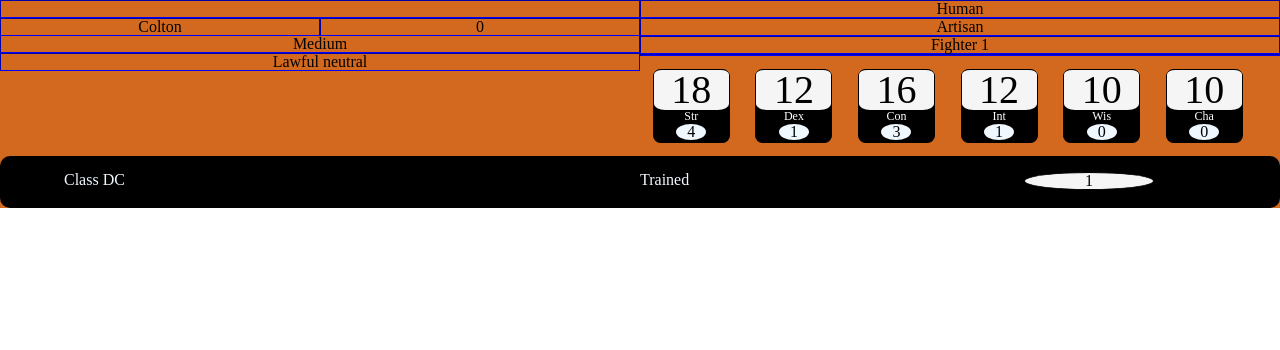
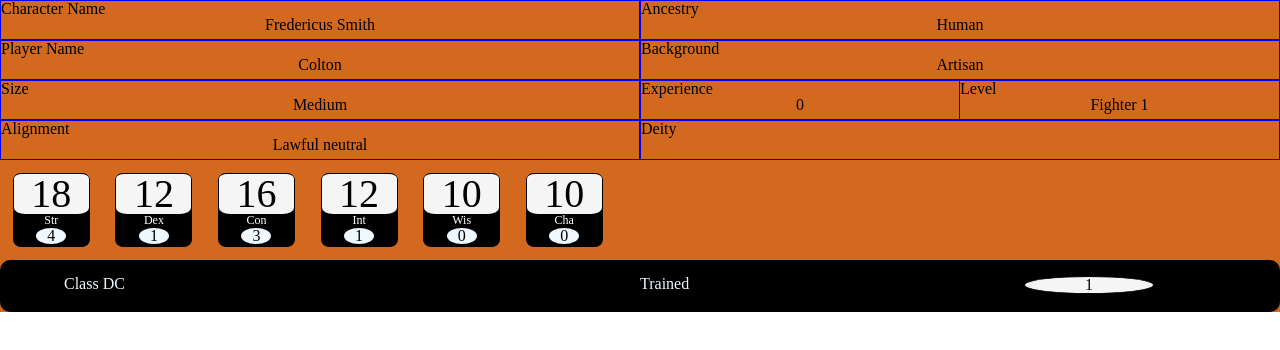
Before and after one commit to checol70/rpgcharacter.com, a React (Create React App) app in the folder rpgcharacter.com/: page / in a window 1280 px wide. Shown: the top 350 px of the page. Built offline with nearby package versions, Linux system fonts and the light colour scheme.

Commit message:
Added labels to information

```diff
--- a/rpgcharacter.com/src/pages/PFSecondEditionSheet/Sheet.css
+++ b/rpgcharacter.com/src/pages/PFSecondEditionSheet/Sheet.css
@@ -21,8 +21,15 @@
     height: 100%;
 }
 .block{
-    border-style: inset;
+    border-style: solid;
     border-width: 1px;
     border-color: blue;
     box-sizing: border-box;
+    height: 40px;
 }
+.label{
+    text-align: left;
+}
+.block-holder{
+    height: 40px;
+}
--- a/rpgcharacter.com/src/pages/PFSecondEditionSheet/Sheet.js
+++ b/rpgcharacter.com/src/pages/PFSecondEditionSheet/Sheet.js
@@ -16,7 +16,7 @@ import { SkillShower } from "../../components/Skill";
 
 class Sheet extends Component {
   state = {
-    characterName: "",//"Fredericus Smith",
+    characterName: "Fredericus Smith",
     playerName: "Colton",
     rpgClass: new RPGClass("Fighter", "Str", 10),
     alignment: "Lawful neutral",
@@ -231,22 +231,60 @@ class Sheet extends Component {
     return <SkillShower skill="Class DC" amount={amount} trained={trained} />;
   };
 
+  showEmptyString(string) {
+    return string !== "" ? string : "\xa0";
+  }
+
   render = () => {
     return (
       <div className="sheet">
         <div className="top">
           <div className="divider">
-            <p className="block">{this.state.characterName != ""? this.state.characterName:"\xa0"}</p>
-            <p className="divider block">{this.state.playerName}</p>
-            <p className="divider block">{this.state.xp}</p>
-            <p className="block">{this.state.ancestry.size}</p>
-            <p className="block">{this.state.alignment}</p>
+            <div className="block">
+              <p className="label">Character Name</p>
+              <p>{this.showEmptyString(this.state.characterName)}</p>
+            </div>
+            <div className="block">
+              <p className="label">Player Name</p>
+              <p>{this.showEmptyString(this.state.playerName)}</p>
+            </div>
+
+            <div className="block">
+              <p className="label">Size</p>
+              <p>{this.showEmptyString(this.state.ancestry.size)}</p>
+            </div>
+            <div className="block">
+              <p className="label">Alignment</p>
+              <p>{this.showEmptyString(this.state.alignment)}</p>
+            </div>
           </div>
           <div className="divider">
-            <p className="block">{this.state.ancestry.name}</p>
-            <p className="block">{this.state.background.name}</p>
-            <p className="block">{`${this.state.rpgClass.name} ${this.state.level}`}</p>
-            <p className="block">{this.state.deity}</p>
+            <div className="block">
+              <p className="label">Ancestry</p>
+              <p>{this.showEmptyString(this.state.ancestry.name)}</p>
+            </div>
+            <div className="block">
+              <p className="label">Background</p>
+              <p>{this.showEmptyString(this.state.background.name)}</p>
+            </div>
+            <div className="block-holder">
+              <div className="divider block">
+                <p className="label">Experience</p>
+                <p>{this.showEmptyString(this.state.xp)}</p>
+              </div>
+              <div className="block">
+                <p className="label">Level</p>
+                <p>
+                  {this.showEmptyString(
+                    `${this.state.rpgClass.name} ${this.state.level}`
+                  )}
+                </p>
+              </div>
+            </div>
+            <div className="block">
+              <p className="label">Deity</p>
+              <p>{this.showEmptyString(this.state.deity)}</p>
+            </div>
           </div>
         </div>
 
```
